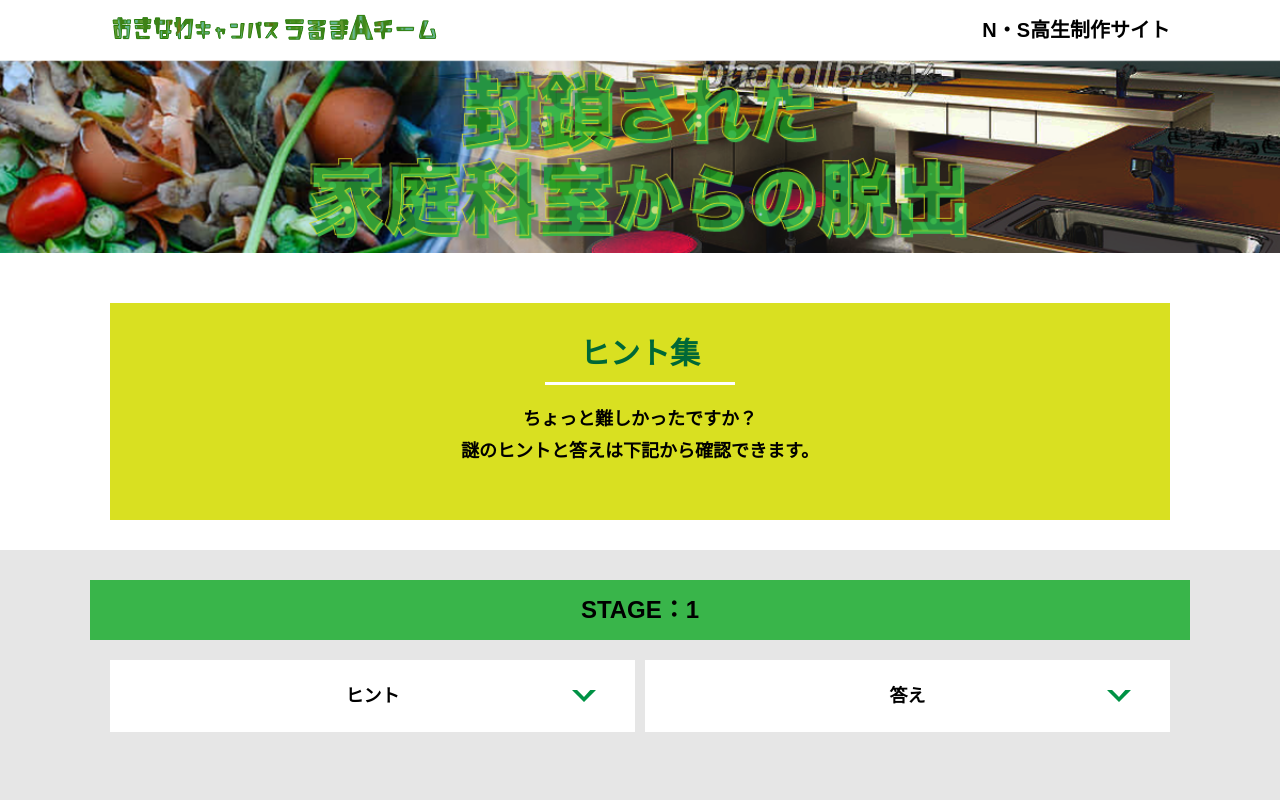
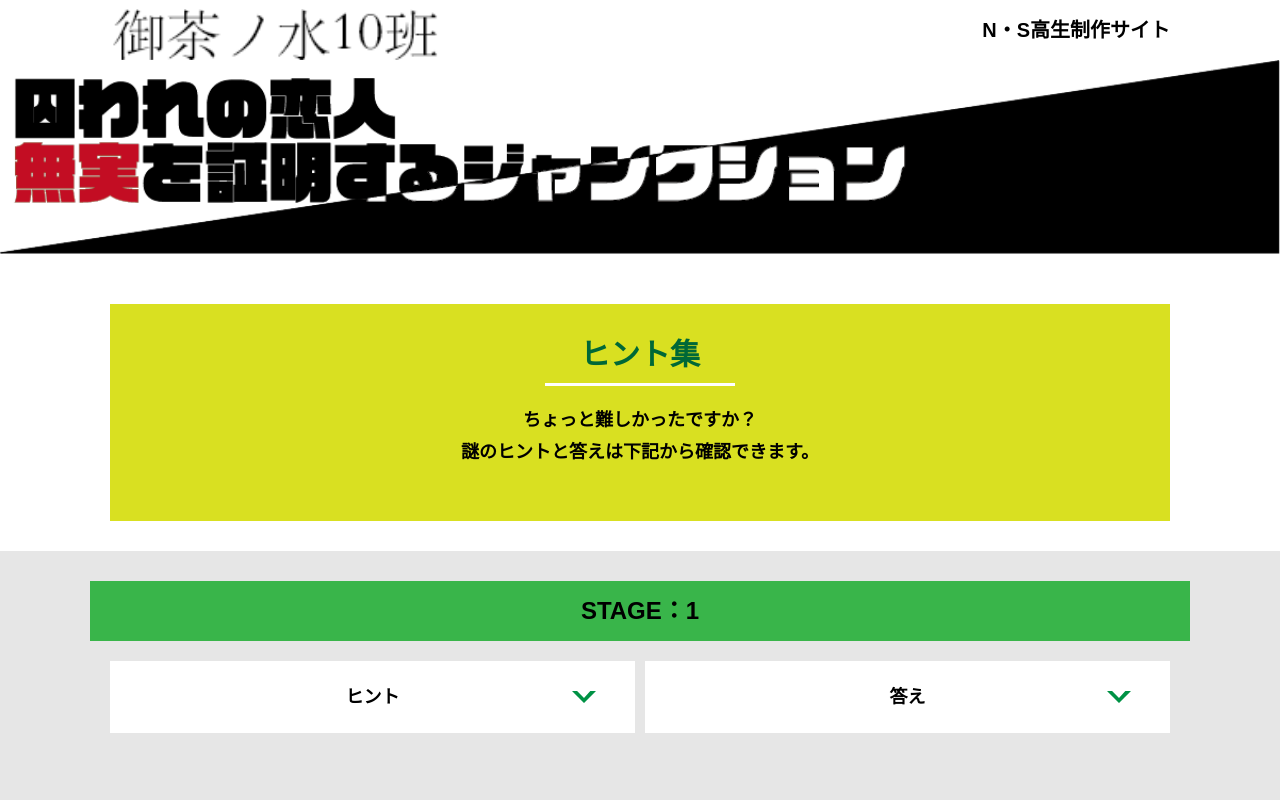
Before and after one commit to adcb123/alfa-ocha-10, a plain HTML site: page hint1.html in a window 1280 px wide. Shown: the top 800 px of the page. Drawn offline with Linux system fonts and the light colour scheme.

Commit message:
Update hint1.html

```diff
--- a/hint1.html
+++ b/hint1.html
@@ -17,13 +17,13 @@
   </svg>
   <header class="header">
     <div class="container">
-      <div class="header__logo"><img src="assets/images/logo.svg" alt="チームロゴ"></div>
+      <div class="header__logo"><img src="assets/images/チームロゴ海.png" alt="チームロゴ"></div>
       <div class="header__name">N・S高生制作サイト</div>
     </div>
   </header>
   <main class="main hint-page">
     <!-- タイトルエリア　ここから -->
-    <h1 class="main-title"><img src="assets/images/main-image.png" alt="封鎖された家庭科室からの脱出"></h1>
+    <h1 class="main-title"><img src="assets/images/ジャンクション完成（仮）.png" alt="封鎖された家庭科室からの脱出"></h1>
     <!-- タイトルエリア　ここまで -->
     <section class="section">
       <div class="container">
```
